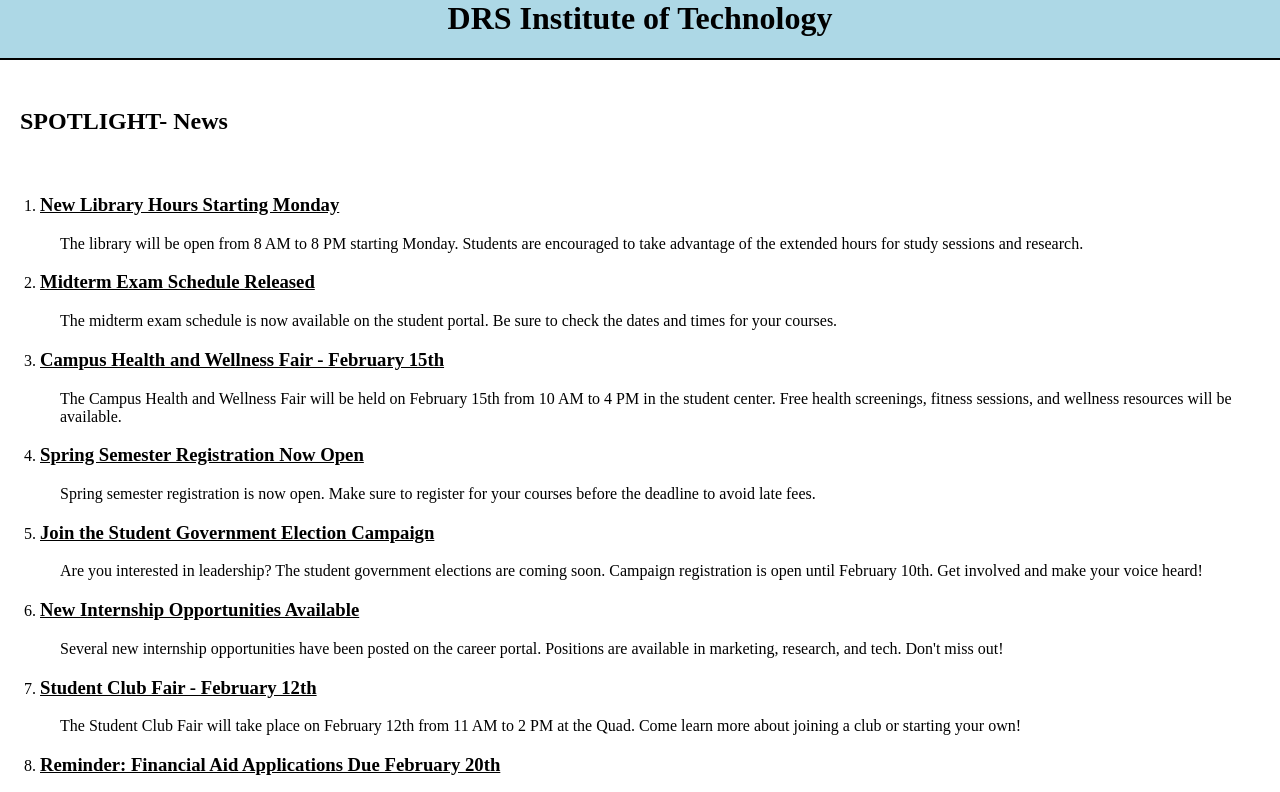
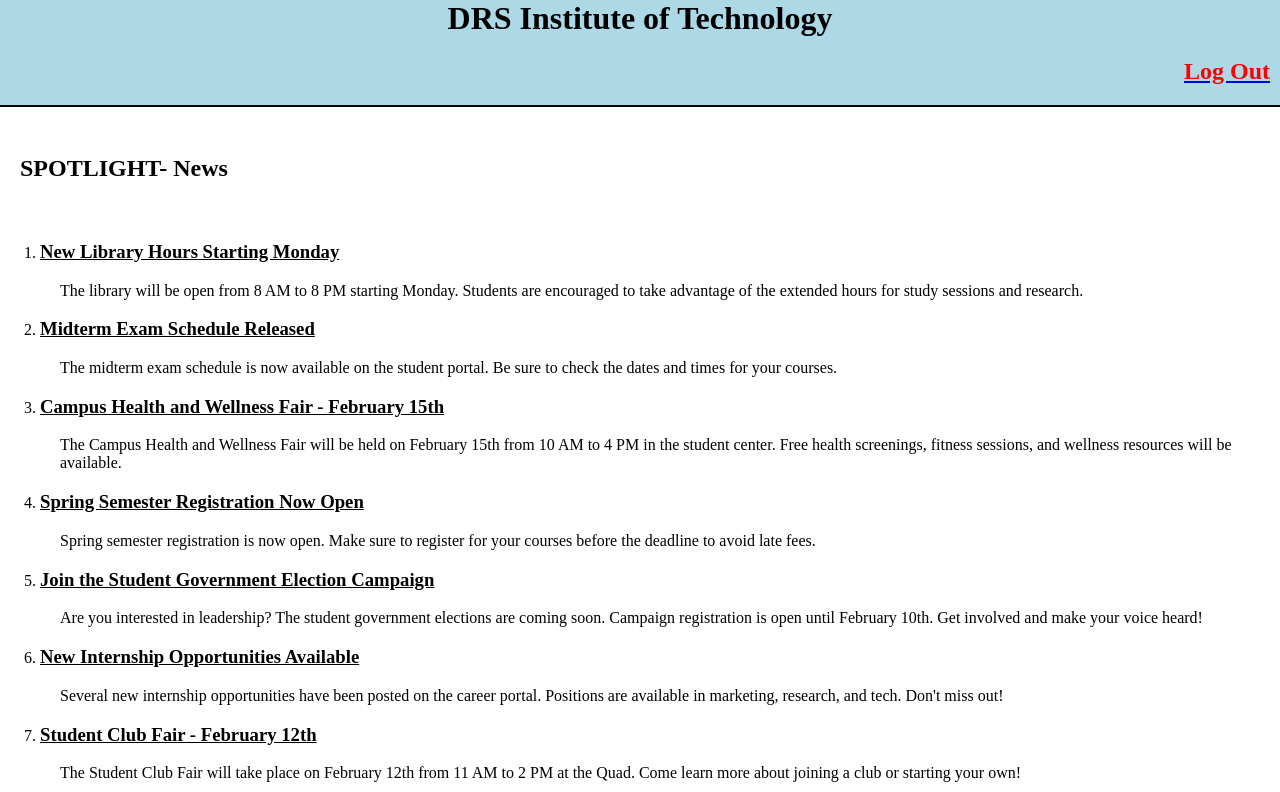
Before and after one commit to vignshh7/dr, a plain HTML site: page studentscreen.html in a window 1280 px wide. Shown: the top 792 px of the page. Drawn offline with Linux system fonts and the light colour scheme.

Commit message:
Update studentscreen.html

```diff
--- a/studentscreen.html
+++ b/studentscreen.html
@@ -22,6 +22,8 @@
     <body bgcolor="white">
         <div style="background-color: lightblue;">
         <h1><center>DRS Institute of Technology</center></h1>
+        <a href="index.html">
+        <h2 style="text-align: right;color:red;padding-right:10px;">Log Out</h2></a>
         <hr color="black" border="2px"></div>
         <div style="padding:20px">
         <h2>SPOTLIGHT- News</h2>
```
